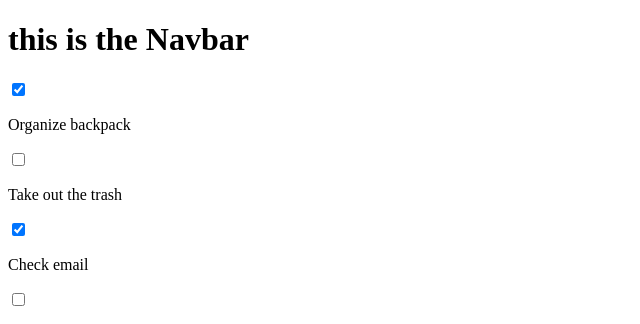
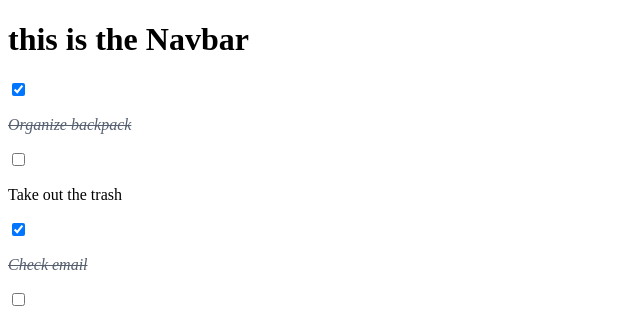
Before and after one commit to mashikro/to-do-app-react, a React (Create React App) app: page / in a window 1280 px wide. Shown: the top 324 px of the page, without its empty margins (0-640 px from the left). Built offline with nearby package versions, Linux system fonts and the light colour scheme.

Commit message:
Added some new styles to change how item looks once checked off

```diff
--- a/src/TodoItem.js
+++ b/src/TodoItem.js
@@ -1,14 +1,21 @@
 import React from "react";
 
 function TodoItem(props) {
+
+    const completedStyle = {
+        fontStyle: "italic",
+        color: "#566070",
+        textDecoration: "line-through"
+    }
+
     return (
-        <div className="todo-list">
+        <div className="todo-item">
             <input
                 type="checkbox"
                 checked={props.todo.completed}
                 onChange={() => props.handleChange(props.todo.id)}
             />
-            <p>{props.todo.text}</p>
+            <p style={props.todo.completed ? completedStyle: null}>{props.todo.text}</p>
         </div>
     );
 }
```
